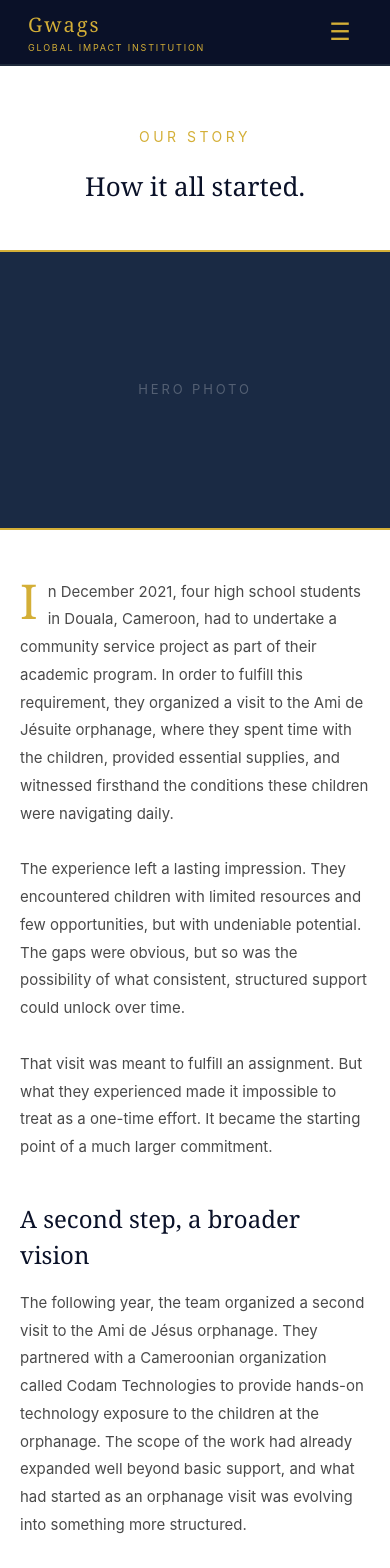
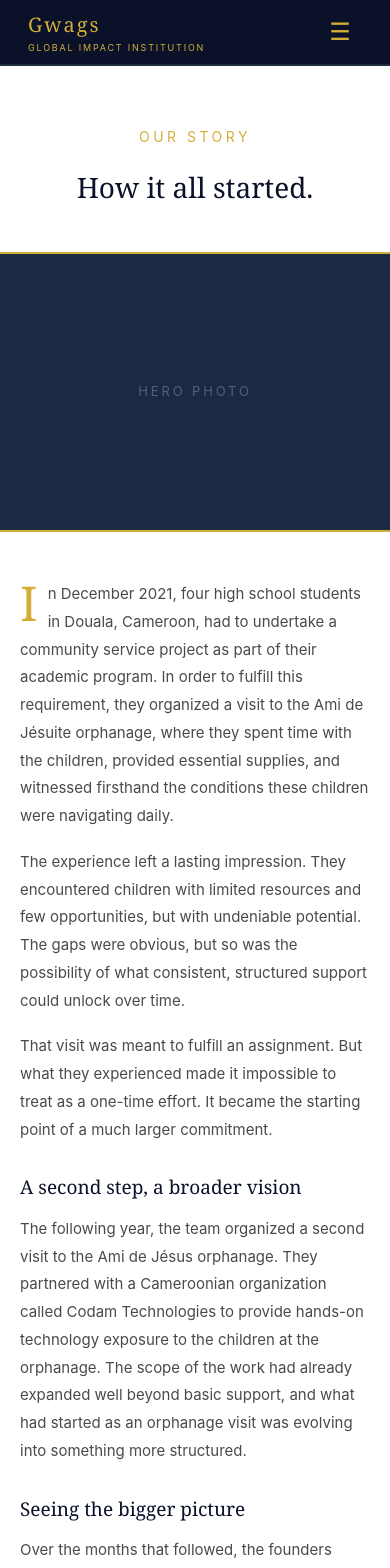
Before and after one commit to Daryllgio/gwags-website, a Next.js app: page /about/our-story in a window 390 px wide. Shown: the top 1568 px of the page. Built offline with nearby package versions, Linux system fonts and the light colour scheme.

Commit message:
Responsive sizing: hero H1, banner height, narrative headings/spacing, timeline month labels

```diff
--- a/app/about/our-story/page.tsx
+++ b/app/about/our-story/page.tsx
@@ -43,7 +43,7 @@ function HeroSection({ lang }: { lang: Lang }) {
 function PhotoBanner({ lang }: { lang: Lang }) {
   const p = t[lang].ourStoryPage
   return (
-    <div className="os-photo-banner" style={{ height: '480px', background: '#1a2a44', borderTop: '2px solid #D4AF37', borderBottom: '2px solid #D4AF37', display: 'flex', alignItems: 'center', justifyContent: 'center', color: 'rgba(255,255,255,0.25)', fontSize: '13px', letterSpacing: '0.22em', position: 'relative', overflow: 'hidden' }}>
+    <div className="os-photo-banner" style={{ height: '510px', background: '#1a2a44', borderTop: '2px solid #D4AF37', borderBottom: '2px solid #D4AF37', display: 'flex', alignItems: 'center', justifyContent: 'center', color: 'rgba(255,255,255,0.25)', fontSize: '13px', letterSpacing: '0.22em', position: 'relative', overflow: 'hidden' }}>
       {/* IMAGE: Replace this placeholder with <Image src="/images/our-story-hero.jpg" alt="Our Story" fill style={{ objectFit: 'cover' }} /> */}
       {p.photoBanner}
     </div>
@@ -59,13 +59,13 @@ function NarrativeSection({ lang }: { lang: Lang }) {
         {p.narrative.map((para, i) => (
           <Fragment key={i}>
             {p.narrativeHeadings[i] && (
-              <h3 style={{ fontSize: '24px', fontWeight: 500, color: '#0A1128', marginTop: '40px', marginBottom: '16px', fontFamily: 'Georgia, serif' }}>
+              <h3 className="os-narrative-h3" style={{ fontSize: '24px', fontWeight: 500, color: '#0A1128', marginTop: '30px', marginBottom: '13px', fontFamily: 'Georgia, serif' }}>
                 {p.narrativeHeadings[i]}
               </h3>
             )}
             <p
               className={i === 0 ? 'narrative-drop-cap body-text' : 'body-text'}
-              style={{ fontSize: '18px', lineHeight: 1.85, color: '#4A4A4A', marginTop: 0, marginBottom: i < p.narrative.length - 1 ? '28px' : 0 }}
+              style={{ fontSize: '18px', lineHeight: 1.85, color: '#4A4A4A', marginTop: 0, marginBottom: i < p.narrative.length - 1 ? '18px' : 0 }}
             >
               {para}
             </p>
--- a/app/globals.css
+++ b/app/globals.css
@@ -372,8 +372,8 @@ h1, h2, h3, h4 {
 .tl2-timeline-body::before {
   content: '';
   position: absolute;
-  /* center of tl2-left-col: 80px event padding + 70px (half of 140px left-col) */
-  left: 150px;
+  /* center of tl2-left-col: 80px event padding + 85px (half of 170px left-col) */
+  left: 165px;
   /* starts 10px above first year text: year-header padding-top(48) + year-num padding-top(4) - 10 = 42px */
   top: 42px;
   bottom: 0;
@@ -389,7 +389,7 @@ h1, h2, h3, h4 {
 }
 
 .tl2-year-left-col {
-  width: 140px;
+  width: 170px;
   flex-shrink: 0;
   display: flex;
   justify-content: center;
@@ -423,7 +423,7 @@ h1, h2, h3, h4 {
 }
 
 .tl2-left-col {
-  width: 140px;
+  width: 170px;
   flex-shrink: 0;
   display: flex;
   justify-content: center;
@@ -431,7 +431,7 @@ h1, h2, h3, h4 {
 }
 
 .tl2-month-text {
-  font-size: 10px;
+  font-size: 18px;
   letter-spacing: 0.18em;
   color: #D4AF37;
   background: #F7F6F3;
@@ -887,11 +887,27 @@ h1, h2, h3, h4 {
 /* ── Our Story Page ── */
 @media (max-width: 768px) {
   .os-hero-section { padding: 60px 20px 48px !important; }
-  .os-hero-h1 { font-size: 28px !important; }
+  .os-hero-h1 { font-size: 32px !important; }
   .os-photo-banner { height: 280px !important; }
   .os-narrative { padding: 48px 20px !important; }
+  .os-narrative-h3 { font-size: 22px !important; }
   .narrative-drop-cap::first-letter { font-size: 48px !important; }
+  .tl2-month-text { font-size: 16px !important; }
   .os-closing { padding: 60px 20px !important; }
+}
+
+/* Our Story — tablet (769–1024px) */
+@media (min-width: 768px) and (max-width: 1024px) {
+  .os-narrative-h3 { font-size: 23px !important; }
+  .tl2-month-text { font-size: 17px !important; }
+}
+
+/* Our Story — small phone (≤480px). Higher specificity (.os-hero-section .os-hero-h1)
+   so the Hero H1 override wins over the shared .hero-h1 rules regardless of order. */
+@media (max-width: 480px) {
+  .os-hero-section .os-hero-h1 { font-size: 28px !important; }
+  .os-narrative-h3 { font-size: 19px !important; }
+  .tl2-month-text { font-size: 15px !important; }
 }
 
 /* ================================================================
@@ -1003,6 +1019,7 @@ h1, h2, h3, h4 {
 @media (min-width: 768px) and (max-width: 1024px) {
   /* Hero section */
   .hero-section { padding: 64px 32px 72px !important; }
+  .hero-section .hero-h1 { font-size: 36px !important; }
 
   /* Initiatives */
   .ini-img-ph    { height: 220px !important; }
```
